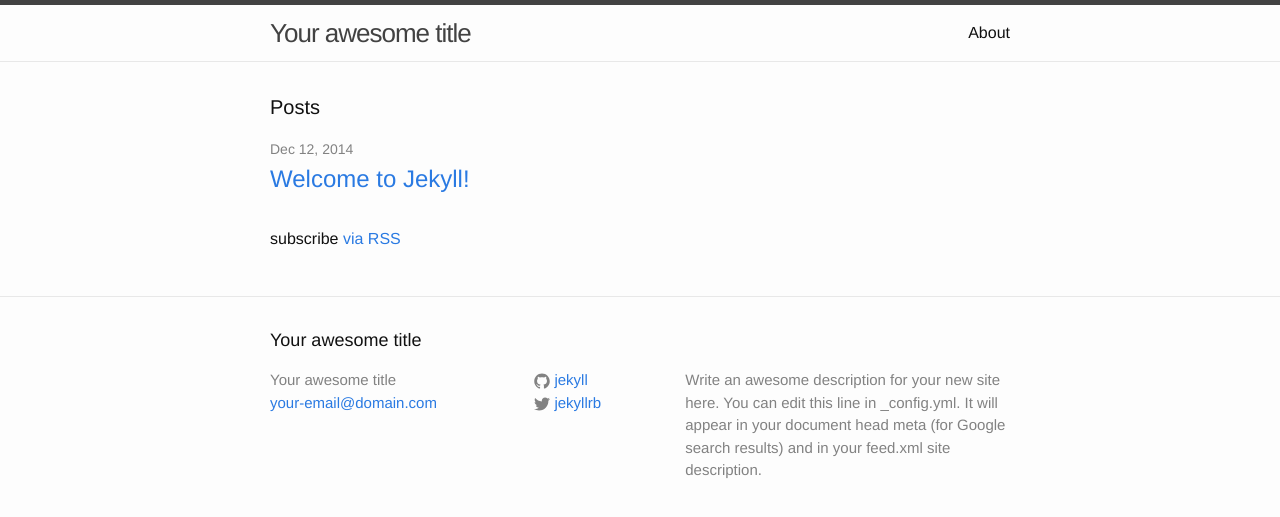
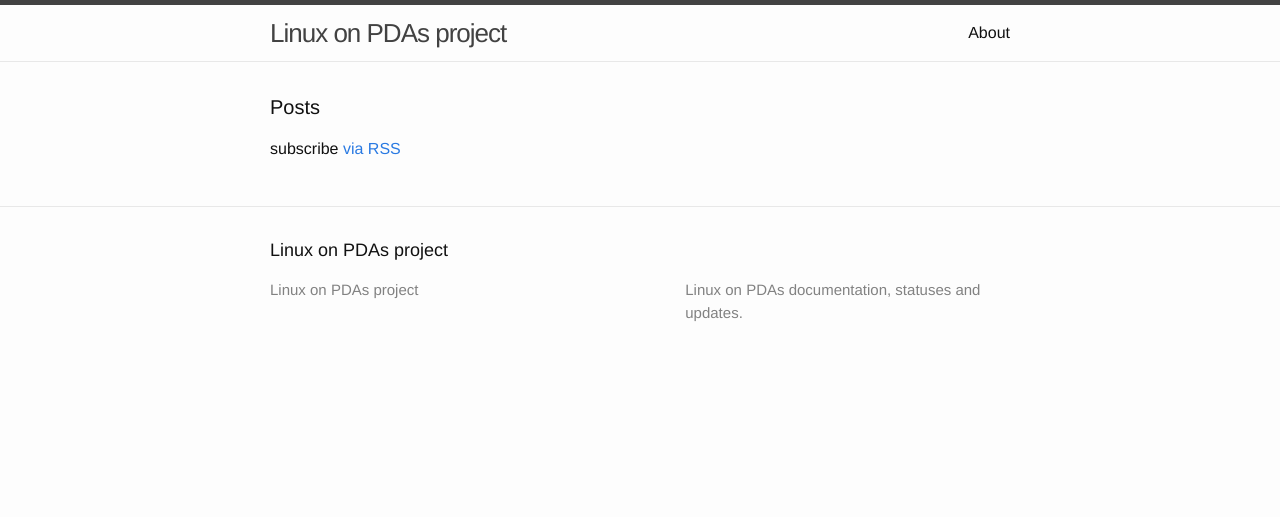
Before and after one commit to LinuxPDA/linuxpda.github.io, a Jekyll site: the page built from index.html, in a window 1280 px wide. Shown: the top 517 px of the page. Built offline with Jekyll 4.4.1, drawn with Linux system fonts in a browser that asks for light colours.

Commit message:
Add site-related files
Signed-off-by: Dmitry Eremin-Solenikov <dbaryshkov@gmail.com>

```diff
--- a/_config.yml
+++ b/_config.yml
@@ -1,14 +1,14 @@
 # Site settings
-title: Your awesome title
-email: your-email@domain.com
+title: Linux on PDAs project
+#email: your-email@domain.com
 description: > # this means to ignore newlines until "baseurl:"
-  Write an awesome description for your new site here. You can edit this
-  line in _config.yml. It will appear in your document head meta (for
-  Google search results) and in your feed.xml site description.
+        Linux on PDAs documentation, statuses and updates.
 baseurl: "" # the subpath of your site, e.g. /blog/
-url: "http://yourdomain.com" # the base hostname & protocol for your site
-twitter_username: jekyllrb
-github_username:  jekyll
+url: http://linuxpda.github.io
 
 # Build settings
 markdown: kramdown
+# defaults
+safe: true
+lsi: false
+highlighter: pygments
--- a/_posts/2014-12-12-welcome-to-jekyll.markdown
+++ /dev/null
@@ -1,25 +0,0 @@
----
-layout: post
-title:  "Welcome to Jekyll!"
-date:   2014-12-12 02:44:30
-categories: jekyll update
----
-You’ll find this post in your `_posts` directory. Go ahead and edit it and re-build the site to see your changes. You can rebuild the site in many different ways, but the most common way is to run `jekyll serve --watch`, which launches a web server and auto-regenerates your site when a file is updated.
-
-To add new posts, simply add a file in the `_posts` directory that follows the convention `YYYY-MM-DD-name-of-post.ext` and includes the necessary front matter. Take a look at the source for this post to get an idea about how it works.
-
-Jekyll also offers powerful support for code snippets:
-
-{% highlight ruby %}
-def print_hi(name)
-  puts "Hi, #{name}"
-end
-print_hi('Tom')
-#=> prints 'Hi, Tom' to STDOUT.
-{% endhighlight %}
-
-Check out the [Jekyll docs][jekyll] for more info on how to get the most out of Jekyll. File all bugs/feature requests at [Jekyll’s GitHub repo][jekyll-gh]. If you have questions, you can ask them on [Jekyll’s dedicated Help repository][jekyll-help].
-
-[jekyll]:      http://jekyllrb.com
-[jekyll-gh]:   https://github.com/jekyll/jekyll
-[jekyll-help]: https://github.com/jekyll/jekyll-help
```
Also changed, not shown: about.md (+2 -5 lines).
